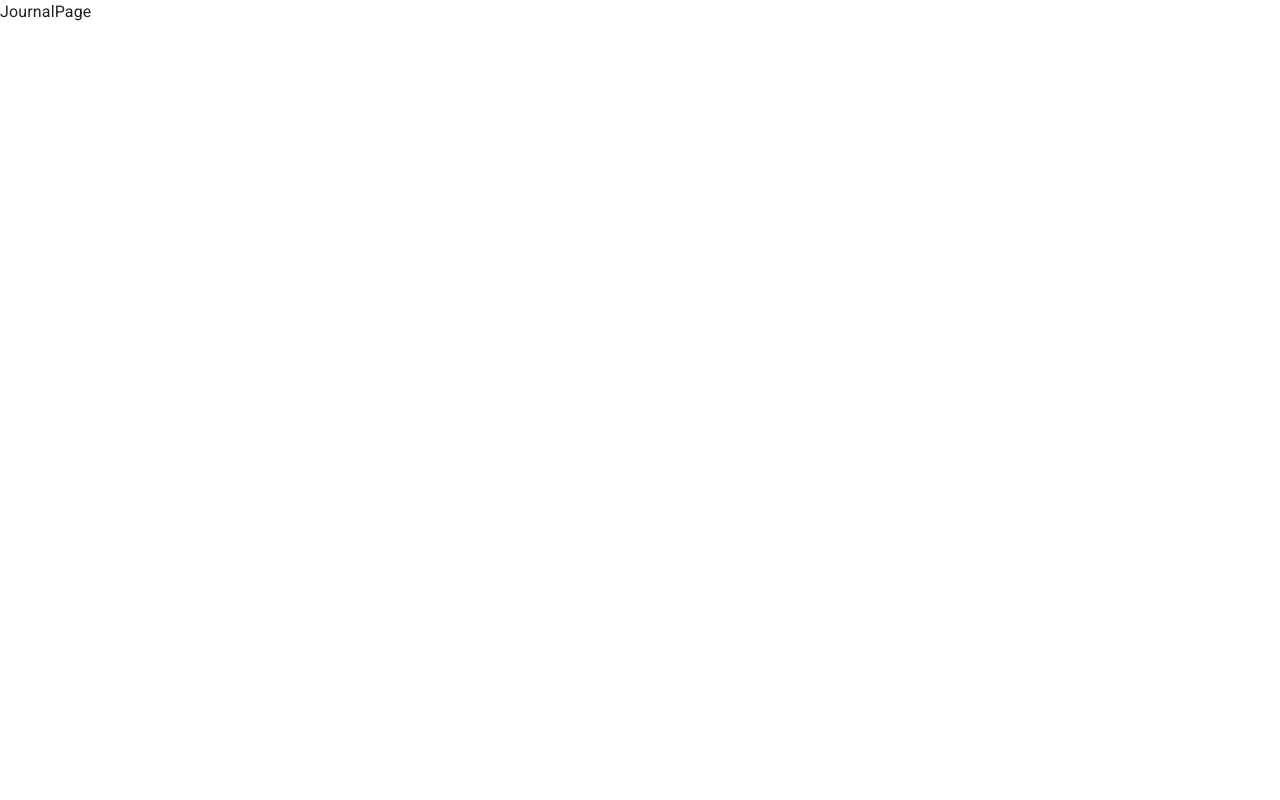
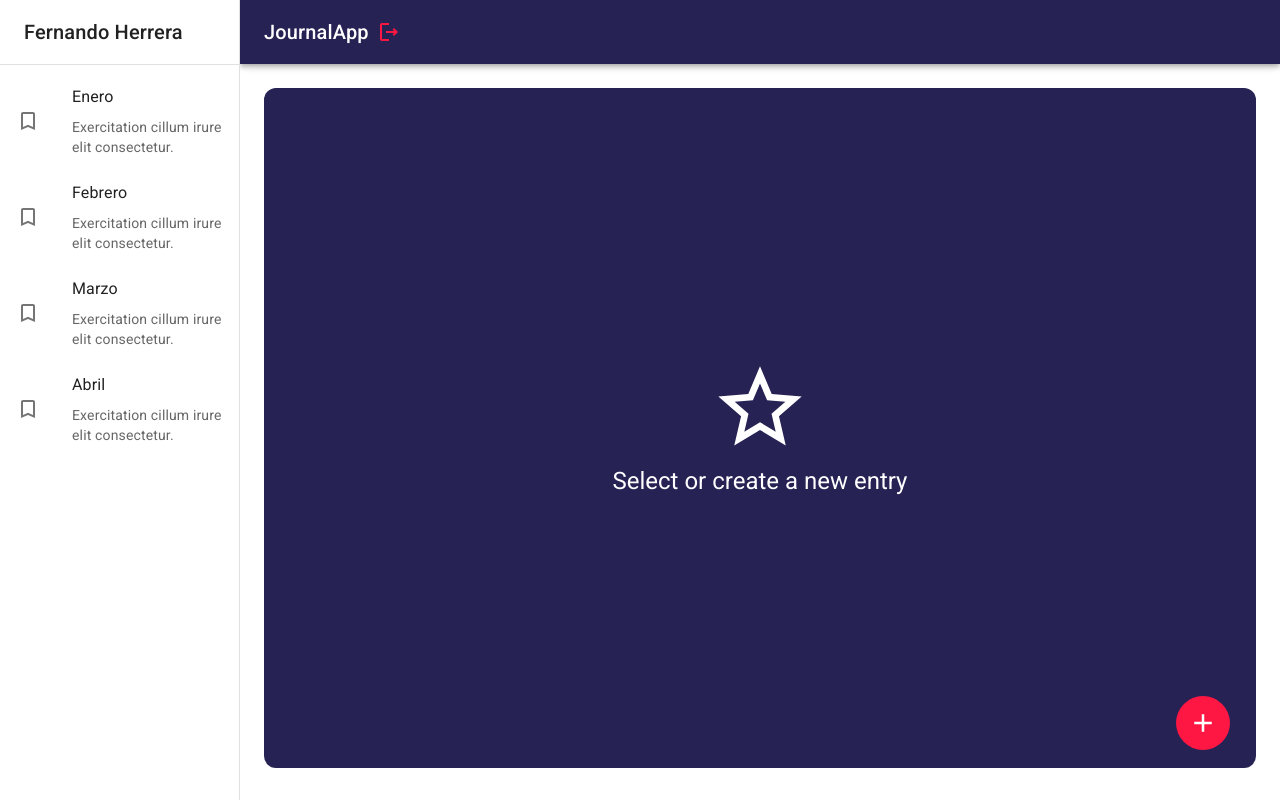
Before and after one commit to Mamutito/journal-app, a React (Vite) app: page / in a window 1280 px wide. Built offline with nearby package versions, Linux system fonts and the light colour scheme.

Commit message:
style: journal page layout

```diff
--- /dev/null
+++ b/src/journal/components/ImageGallery.jsx
@@ -0,0 +1,69 @@
+import { ImageListItem, ImageList } from "@mui/material";
+
+export const ImageGallery = () => {
+  return (
+    <ImageList sx={{ width: "100%", height: 500 }} cols={4} rowHeight={200}>
+      {itemData.map((item) => (
+        <ImageListItem key={item.img}>
+          <img
+            src={`${item.img}?w=164&h=164&fit=crop&auto=format`}
+            srcSet={`${item.img}?w=164&h=164&fit=crop&auto=format&dpr=2 2x`}
+            alt={item.title}
+            loading="lazy"
+          />
+        </ImageListItem>
+      ))}
+    </ImageList>
+  );
+};
+
+const itemData = [
+  {
+    img: "https://images.unsplash.com/photo-1551963831-b3b1ca40c98e",
+    title: "Breakfast",
+  },
+  {
+    img: "https://images.unsplash.com/photo-1551782450-a2132b4ba21d",
+    title: "Burger",
+  },
+  {
+    img: "https://images.unsplash.com/photo-1522770179533-24471fcdba45",
+    title: "Camera",
+  },
+  {
+    img: "https://images.unsplash.com/photo-1444418776041-9c7e33cc5a9c",
+    title: "Coffee",
+  },
+  {
+    img: "https://images.unsplash.com/photo-1533827432537-70133748f5c8",
+    title: "Hats",
+  },
+  {
+    img: "https://images.unsplash.com/photo-1558642452-9d2a7deb7f62",
+    title: "Honey",
+  },
+  {
+    img: "https://images.unsplash.com/photo-1516802273409-68526ee1bdd6",
+    title: "Basketball",
+  },
+  {
+    img: "https://images.unsplash.com/photo-1518756131217-31eb79b20e8f",
+    title: "Fern",
+  },
+  {
+    img: "https://images.unsplash.com/photo-1597645587822-e99fa5d45d25",
+    title: "Mushrooms",
+  },
+  {
+    img: "https://images.unsplash.com/photo-1567306301408-9b74779a11af",
+    title: "Tomato basil",
+  },
+  {
+    img: "https://images.unsplash.com/photo-1471357674240-e1a485acb3e1",
+    title: "Sea star",
+  },
+  {
+    img: "https://images.unsplash.com/photo-1589118949245-7d38baf380d6",
+    title: "Bike",
+  },
+];
--- /dev/null
+++ b/src/journal/components/NavBar.jsx
@@ -0,0 +1,40 @@
+import { LogoutOutlined, MenuOutlined } from "@mui/icons-material";
+import {
+  AppBar,
+  Grid2 as Grid,
+  IconButton,
+  Toolbar,
+  Typography,
+} from "@mui/material";
+
+export const NavBar = ({ drawerWidth }) => {
+  return (
+    <AppBar
+      sx={{
+        width: { sm: `calc(100% - ${drawerWidth}px)` },
+        ml: { sm: `${drawerWidth}px` },
+      }}
+    >
+      <Toolbar>
+        <IconButton color="inherit" sx={{ mr: 2, display: { sm: "none" } }}>
+          <MenuOutlined />
+        </IconButton>
+        <Grid
+          container
+          direction="row"
+          justifyContent="space-between"
+          alignItems="center"
+          size={12}
+        >
+          <Typography variant="h6" noWrap component="div">
+            JournalApp
+          </Typography>
+
+          <IconButton color="error">
+            <LogoutOutlined />
+          </IconButton>
+        </Grid>
+      </Toolbar>
+    </AppBar>
+  );
+};
--- /dev/null
+++ b/src/journal/components/SideBar.jsx
@@ -0,0 +1,57 @@
+import {
+  Box,
+  Divider,
+  Drawer,
+  Grid2 as Grid,
+  List,
+  ListItem,
+  ListItemButton,
+  ListItemIcon,
+  ListItemText,
+  Toolbar,
+  Typography,
+} from "@mui/material";
+import { TurnedInNot } from "@mui/icons-material";
+
+export const SideBar = ({ drawerWidth = 240 }) => {
+  return (
+    <Box
+      component="nav"
+      sx={{ width: { sm: drawerWidth }, flexShrink: { sm: 0 } }}
+    >
+      <Drawer
+        variant="permanent" // temporary
+        open
+        sx={{
+          display: { xs: "block" },
+          "& .MuiDrawer-paper": { boxSizing: "border-box", width: drawerWidth },
+        }}
+      >
+        <Toolbar>
+          <Typography variant="h6" noWrap component="div">
+            Fernando Herrera
+          </Typography>
+        </Toolbar>
+        <Divider />
+
+        <List>
+          {["Enero", "Febrero", "Marzo", "Abril"].map((text) => (
+            <ListItem key={text} disablePadding>
+              <ListItemButton>
+                <ListItemIcon>
+                  <TurnedInNot />
+                </ListItemIcon>
+                <Grid container>
+                  <ListItemText primary={text} />
+                  <ListItemText
+                    secondary={"Exercitation cillum irure elit consectetur."}
+                  />
+                </Grid>
+              </ListItemButton>
+            </ListItem>
+          ))}
+        </List>
+      </Drawer>
+    </Box>
+  );
+};
--- /dev/null
+++ b/src/journal/components/index.js
@@ -0,0 +1,3 @@
+export * from "./ImageGallery";
+export * from "./NavBar";
+export * from "./SideBar";
--- /dev/null
+++ b/src/journal/layout/JournalLayout.jsx
@@ -0,0 +1,19 @@
+import { Box, Toolbar } from "@mui/material";
+import { SideBar, NavBar } from "../components/";
+
+const drawerWidth = 240;
+
+const JournalLayout = ({ children }) => {
+  return (
+    <Box sx={{ display: "flex" }}>
+      <NavBar drawerWidth={drawerWidth} />
+      <SideBar drawerWidth={drawerWidth} />
+      <Box component="main" sx={{ flexGrow: 1, p: 3 }}>
+        <Toolbar />
+        {children}
+      </Box>
+    </Box>
+  );
+};
+
+export default JournalLayout;
--- a/src/journal/pages/JournalPage.jsx
+++ b/src/journal/pages/JournalPage.jsx
@@ -1,5 +1,28 @@
+import { IconButton } from "@mui/material";
+import JournalLayout from "../layout/JournalLayout";
+import { NoteView, NothingSelectedView } from "../views";
+import { AddOutlined } from "@mui/icons-material";
+
 const JournalPage = () => {
-  return <div>JournalPage</div>;
+  return (
+    <JournalLayout>
+      <NothingSelectedView />
+      {/* <NoteView /> */}
+      <IconButton
+        size="large"
+        sx={{
+          color: "white",
+          backgroundColor: "error.main",
+          ":hover": { backgroundColor: "error.main", opacity: 0.9 },
+          position: "fixed",
+          right: 50,
+          bottom: 50,
+        }}
+      >
+        <AddOutlined sx={{ fontSize: 30 }} />
+      </IconButton>
+    </JournalLayout>
+  );
 };
 
 export default JournalPage;
--- /dev/null
+++ b/src/journal/views/NoteView.jsx
@@ -0,0 +1,51 @@
+import { SaveOutlined } from "@mui/icons-material";
+import { Button, Grid2 as Grid, TextField, Typography } from "@mui/material";
+import { ImageGallery } from "../components";
+
+export const NoteView = () => {
+  return (
+    <Grid
+      container
+      direction="row"
+      justifyContent="space-between"
+      alignItems="center"
+      sx={{ mb: 1 }}
+      size
+    >
+      <Grid item>
+        <Typography fontSize={39} fontWeight="light">
+          28 de agosto, 2023
+        </Typography>
+      </Grid>
+      <Grid item>
+        <Button color="primary" sx={{ padding: 2 }}>
+          <SaveOutlined sx={{ fontSize: 30, mr: 1 }} />
+          Guardar
+        </Button>
+      </Grid>
+
+      <Grid container size={12}>
+        <TextField
+          type="text"
+          variant="filled"
+          fullWidth
+          placeholder="Ingrese un título"
+          label="Título"
+          sx={{ border: "none", mb: 1 }}
+        />
+
+        <TextField
+          type="text"
+          variant="filled"
+          fullWidth
+          multiline
+          placeholder="¿Qué sucedió en el día de hoy?"
+          minRows={5}
+        />
+      </Grid>
+
+      {/* Image gallery */}
+      <ImageGallery />
+    </Grid>
+  );
+};
--- /dev/null
+++ b/src/journal/views/NothingSelectedView.jsx
@@ -0,0 +1,28 @@
+import { Grid2 as Grid, Typography } from "@mui/material";
+import { StarOutline } from "@mui/icons-material";
+
+export const NothingSelectedView = () => {
+  return (
+    <Grid
+      container
+      spacing={0}
+      direction="column"
+      alignItems="center"
+      justifyContent="center"
+      sx={{
+        minHeight: "calc(100vh - 120px)",
+        backgroundColor: "primary.main",
+        borderRadius: 3,
+      }}
+    >
+      <Grid xs={12}>
+        <StarOutline sx={{ fontSize: 100, color: "white" }} />
+      </Grid>
+      <Grid xs={12}>
+        <Typography color="white" variant="h5">
+          Select or create a new entry
+        </Typography>
+      </Grid>
+    </Grid>
+  );
+};
--- /dev/null
+++ b/src/journal/views/index.js
@@ -0,0 +1,2 @@
+export * from "./NoteView";
+export * from "./NothingSelectedView";
```
